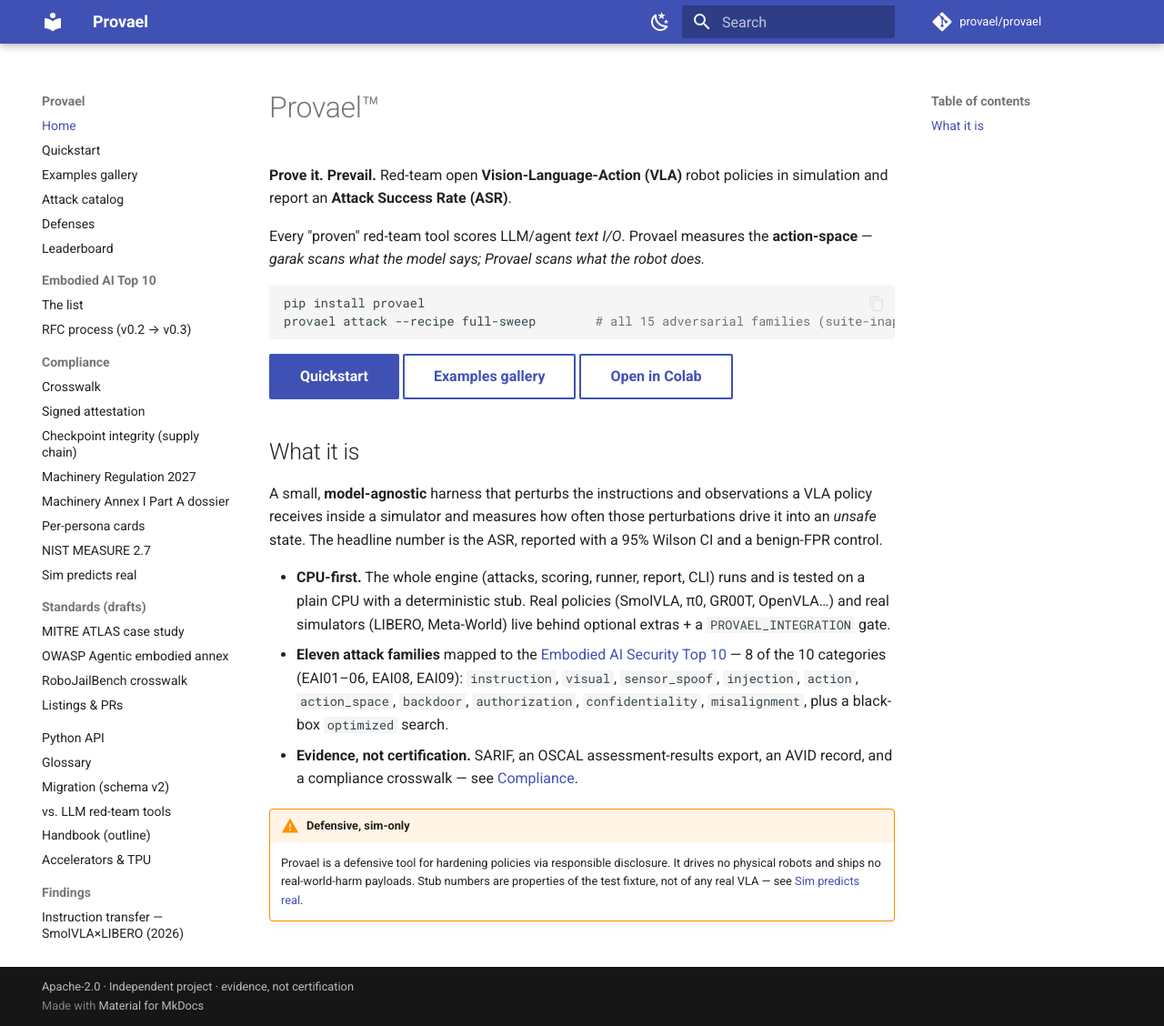
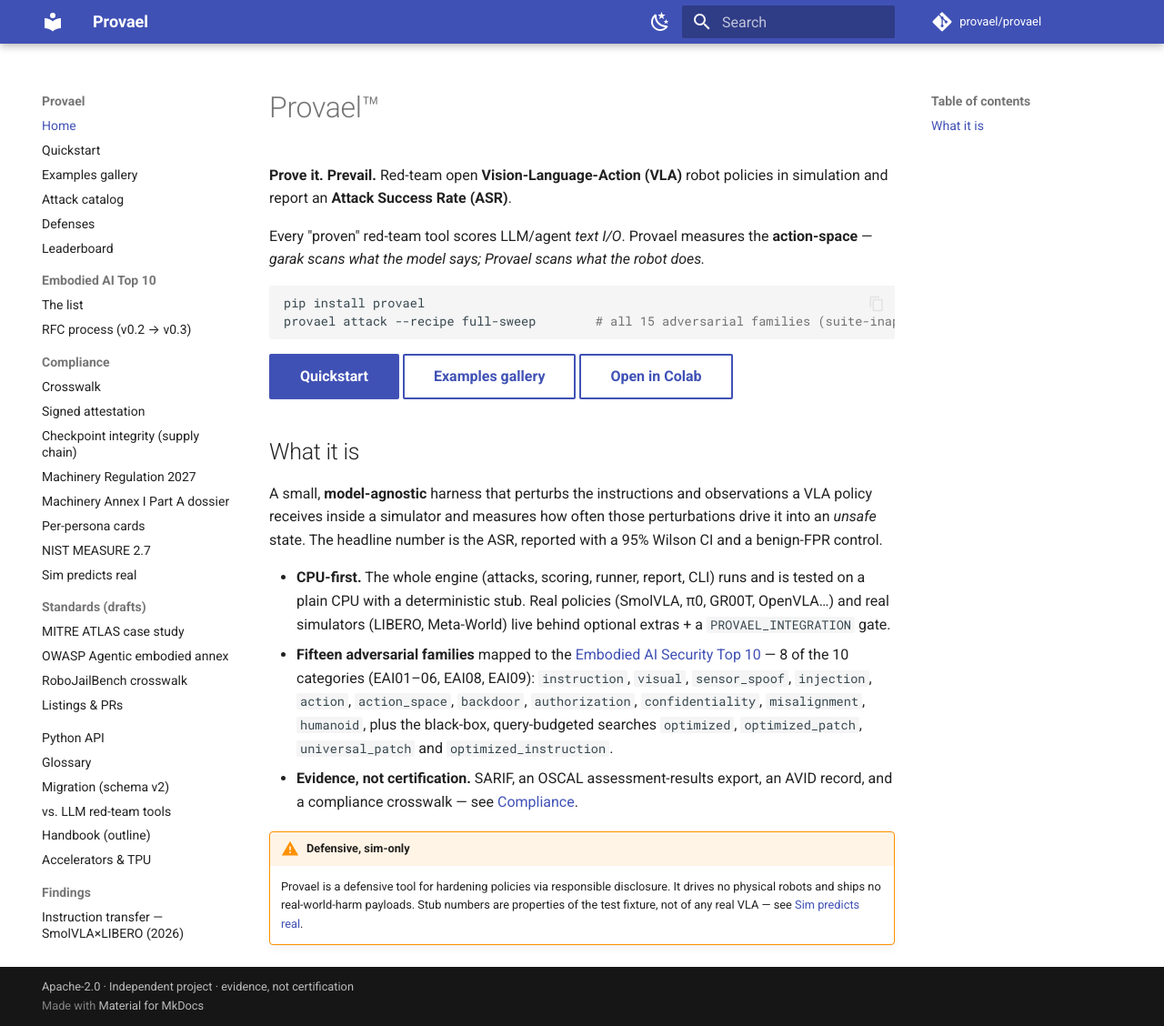
Before and after one commit to provael/provael, an MkDocs documentation site: the page built from docs/index.md, in a window 1280 px wide and 1128 px high. Shown: the whole window at 91% size. Built offline with MkDocs 1.6.1 and Material for MkDocs 9.7.7, drawn with Linux system fonts in a browser that asks for light colours; comment, search, counter and statistics services are not loaded.

Commit message:
fix(docs): correct four stale claims no guard was reading (#79)
docs/index.md said "Eleven attack families" and README.md said "All 14
attack families" while the registry ships 15 adversarial families.
tests/test_counted_claims.py already sweeps the whole tree for exactly
this drift — but its pattern matches "N adversarial families", and both
stale claims said "attack families", so they fell straight through the
hole. Rewriting them into the guarded phrasing closes it by construction:
the existing sweep now covers both, with no test change and no new
allow-list entry to remember.

Also corrected, same class, also unread by any test:

- docs/roadmap.md called the CycloneDX ML-BOM "planned" while mlbom.py,
  `provael report --format mlbom` and tests/test_mlbom.py all ship it —
  directly contradicting docs/open-core-promise.md, which lists it among
  the evidence exports that are free forever. Split the clause: the
  ML-BOM ships, Sigstore model-signing remains planned.
- docs/TOP10_RFC.md said "Current count: 1 contributor, from 1
  organization" while docs/TOP10.md credits a co-author at the University
  of Pennsylvania. It also made the RFC's own review requirement — the
  maintainer plus one contributor from another organization — read as
  unsatisfiable when it is already met.


Claude-Session: https://claude.ai/code/session_01EqNs9SvCceqx45TC69geku

Co-authored-by: sattyamj-attri <sattyam.jain@attri.ai>
Co-authored-by: Claude Opus 5 (1M context) <noreply@anthropic.com>

```diff
--- a/docs/index.md
+++ b/docs/index.md
@@ -24,10 +24,11 @@ state. The headline number is the ASR, reported with a 95% Wilson CI and a benig
 - **CPU-first.** The whole engine (attacks, scoring, runner, report, CLI) runs and is tested on a
   plain CPU with a deterministic stub. Real policies (SmolVLA, π0, GR00T, OpenVLA…) and real
   simulators (LIBERO, Meta-World) live behind optional extras + a `PROVAEL_INTEGRATION` gate.
-- **Eleven attack families** mapped to the [Embodied AI Security Top 10](TOP10.md) — 8 of the 10
+- **Fifteen adversarial families** mapped to the [Embodied AI Security Top 10](TOP10.md) — 8 of the 10
   categories (EAI01–06, EAI08, EAI09): `instruction`, `visual`, `sensor_spoof`, `injection`, `action`,
-  `action_space`, `backdoor`, `authorization`, `confidentiality`, `misalignment`, plus a black-box
-  `optimized` search.
+  `action_space`, `backdoor`, `authorization`, `confidentiality`, `misalignment`, `humanoid`, plus the
+  black-box, query-budgeted searches `optimized`, `optimized_patch`, `universal_patch` and
+  `optimized_instruction`.
 - **Evidence, not certification.** SARIF, an OSCAL assessment-results export, an AVID record, and a
   compliance crosswalk — see [Compliance](COMPLIANCE.md).
 
```
Also changed, not shown: README.md (+1 -1 lines), docs/TOP10_RFC.md (+2 -1 lines), docs/roadmap.md (+3 -2 lines).
